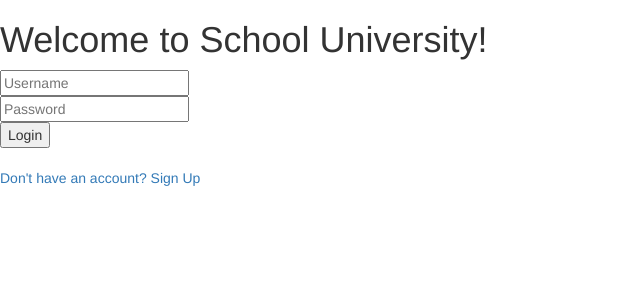
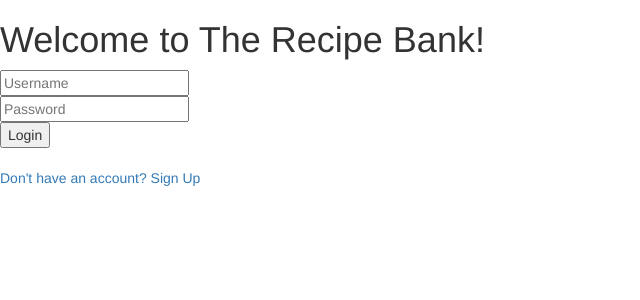
Before and after one commit to vrey2/RecipeBank, a Flask app: template templates/login.html in a window 1280 px wide. Shown: the top 300 px of the page, without its empty margins (0-640 px from the left). Run offline with Flask 2, Linux system fonts and the light colour scheme; the template is opened without the code that fills it: values that come from a table or form of the project are taken from there, others are empty; some libraries are stand-ins or nearby versions.

Commit message:
main.py no longer reports error - executes with zero + new route + html additions

```diff
--- a/main.py
+++ b/main.py
@@ -60,7 +60,8 @@ class Recipe(db.Model):
     ingredients = db.Column('ingr', db.String(1000))
     instruction = db.Column('instr', db.String(1000))
     time = db.Column('time', db.String(100))
-    user = db.relationship('User', backref=db.backref('Recipe', uselist=False))
+    user_id = db.Column('user_id', db.ForeignKey('user.id'), nullable=False)
+    # author = db.relationship('User', backref=db.backref('Recipe', uselist=False))
 
 class MyModelView(ModelView):
     def is_accessible(self):
@@ -102,7 +103,7 @@ class UsrView(ModelView):
     # column_list = ['courseName', 'teacher.name', 'numEnrolled', 'capacity', 'time']
 
 
-class EnrollmentView(ModelView):
+class RecipeView(ModelView):
     def is_accessible(self):
         if (current_user.is_authenticated):
             isUser = User.query.filter_by(user_id=current_user.id).first()
@@ -112,12 +113,13 @@ class EnrollmentView(ModelView):
     def inaccessible_callback(self, name, **kwargs):
         return redirect(url_for('login'))
 
-    # column_list = ['student.name', 'courses.courseName', 'grade']
+    column_labels = {'User.username' : 'USER'}
+    column_list = ['name', 'serving', 'prep', 'cook', 'ingredients', 'instruction', 'time']
 
 
 admin.add_view(MyModelView(User, db.session))
-# # admin.add_view(MyModelView(Teacher, db.session))
-admin.add_view(UsrView(User, db.session))
+admin.add_view(RecipeView(Recipe, db.session))
+# admin.add_view(UsrView(User, db.session))
 #
 # # admin.add_view(MyModelView(Student, db.session))
 # admin.add_view(StudentView(Student, db.session))
@@ -150,10 +152,19 @@ def login():
 @app.route('/home', methods=['GET', 'POST'])
 @login_required
 def dashboard():
-    return render_template('home.html')
+    user = current_user.id
+    receta = Recipe.query.filter_by(user_id=user).first()
+    return render_template('home.html', recipes=receta)
 
 @app.route('/logout', methods=['GET', 'POST'])
 @login_required
 def logout():
     logout_user()
     return redirect(url_for('login'))
+
+@app.route('/myrecipes', methods=['GET', 'POST'])
+@login_required
+def myRecipes():
+    user = current_user.id
+    receta = Recipe.query.filter_by(user_id=user).first()
+    return render_template('profile.html', recipes=receta)
--- a/templates/home.html
+++ b/templates/home.html
@@ -3,11 +3,12 @@
 {% block styles %}
 {{super()}}
 <link rel="stylesheet" href="{{url_for('.static', filename='mystyle.css')}}">
+<script src="{{url_for('static', filename='script.js')}}"></script>
 {% endblock %}
 
 {% block body %}
 <body>
-    <h1>Sabor!</h1>
+    <h1>The Recipe Bank!</h1>
     <h2>Hello {{user.name}}!</h2>
 
     <a href="{{ url_for('logout') }}">Logout</a><br>
--- a/templates/login.html
+++ b/templates/login.html
@@ -3,11 +3,12 @@
 {% block styles %}
 {{super()}}
 <link rel="stylesheet" href="{{url_for('.static', filename='mystyle.css')}}">
+<script src="{{url_for('static', filename='script.js')}}"></script>
 {% endblock %}
 
 {% block body %}
 <body>
-    <h1>Welcome to School University!</h1>
+    <h1>Welcome to The Recipe Bank!</h1>
     <form method="POST" action="">
         {{ form.hidden_tag() }}
         {{ form.username }}
--- a/templates/register.html
+++ b/templates/register.html
@@ -3,11 +3,12 @@
 {% block styles %}
 {{super()}}
 <link rel="stylesheet" href="{{url_for('.static', filename='mystyle.css')}}">
+<script src="{{url_for('static', filename='script.js')}}"></script>
 {% endblock %}
 
 {% block body %}
 <body>
-    <h1>Register Page</h1>
+    <h1>Register Here</h1>
     <form method="POST" action="">
         {{ form.hidden_tag() }}
         {{ form.username }}
```
